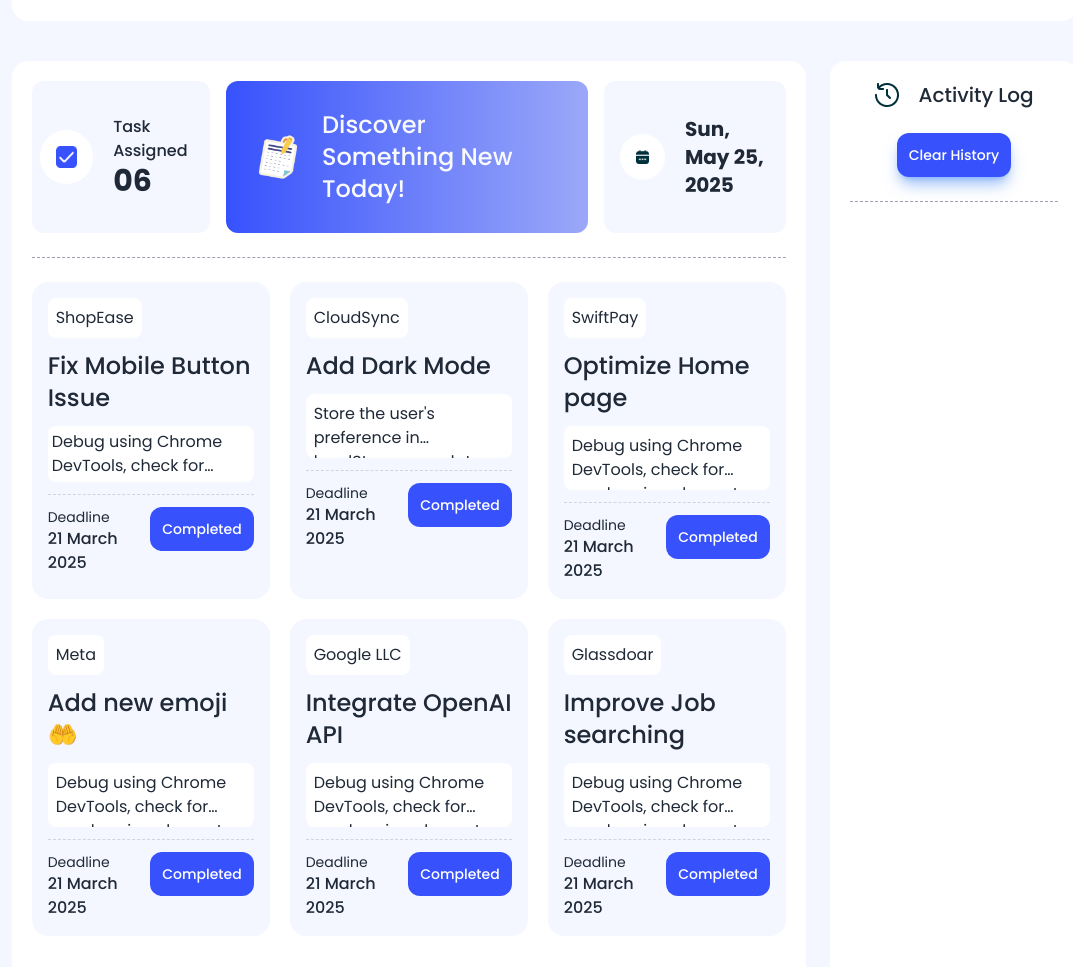
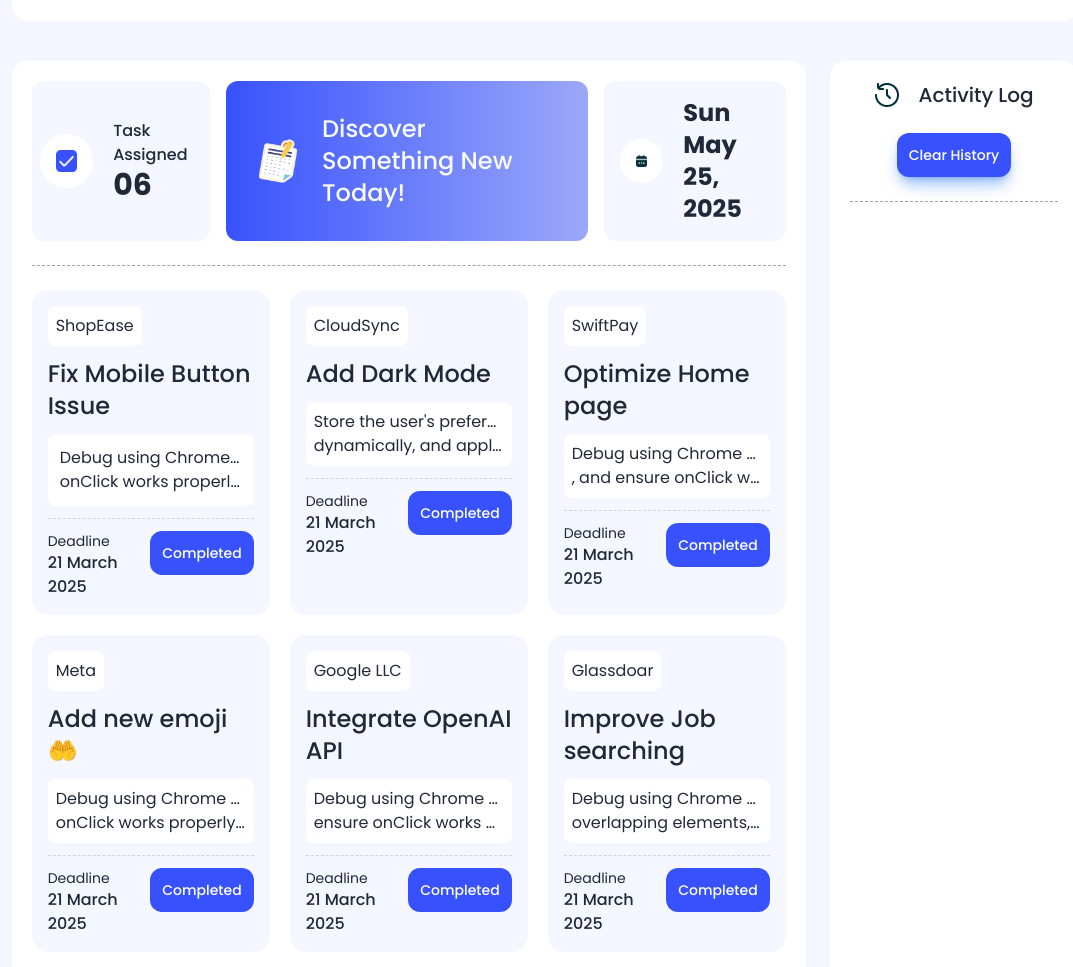
Before and after one commit to developernaeem10/Assignment---5, a plain HTML site: page index.html in a window 1280 px wide. Shown: the part 139-1106 px from the top of the page, without its empty margins (95-1168 px from the left). Drawn offline with nearby package versions, Linux system fonts and the light colour scheme.

Commit message:
After 84 days, I've done Assignment 5

```diff
--- a/index.html
+++ b/index.html
@@ -64,7 +64,9 @@
     <main>
       <section class="w-10/12 mx-auto pb-12">
         <div class="grid lg:grid-cols-12 grid-cols-2 gap-6">
-          <div class="grid lg:col-span-9 col-span-2 bg-[#ffffff] w-full p-5 rounded-2xl">
+          <div
+            class="grid lg:col-span-9 col-span-2 bg-[#ffffff] w-full p-5 rounded-2xl"
+          >
             <!-- 3 Cards -->
             <div class="lg:flex">
               <div
@@ -98,7 +100,7 @@
                 </div>
                 <div>
                   <h3 id="current-day" class="font-medium text-base hidden">Wed ,</h3>
-                  <p id="current-date" class="font-bold text-xl">
+                  <p id="current-date" class="font-bold text-2xl">
                     July 28 2025
                   </p>
                 </div>
@@ -116,10 +118,10 @@
                   Fix Mobile Button Issue
                 </h2>
                 <p
-                  class="text-base p-1 bg-[#ffffff] mb-3 rounded-lg line-clamp-2"
+                  class="text-base p-3 bg-[#ffffff] mb-3 rounded-lg overflow-hidden whitespace-nowrap truncate"
                 >
                   Debug using Chrome DevTools, check for overlapping elements,
-                  and ensure onClick works properly and ensure onClick works
+                  and ensure <br> onClick works properly and ensure onClick works
                   properly
                 </p>
                 <div class="border-b border-dashed border-gray-300"></div>
@@ -142,12 +144,14 @@
                 <div class="text-base p-2 bg-[#ffffff] mb-3 rounded-lg w-fit">
                   CloudSync
                 </div>
-                <h2 class="font-medium text-2xl mb-3 title-show">Add Dark Mode</h2>
+                <h2 class="font-medium text-2xl mb-3 title-show">
+                  Add Dark Mode
+                </h2>
                 <p
-                  class="text-base p-2 bg-[#ffffff] mb-3 rounded-lg line-clamp-2"
+                  class="text-base p-2 bg-[#ffffff] mb-3 rounded-lg overflow-hidden whitespace-nowrap truncate"
                 >
-                  Store the user's preference in localStorage, update CSS
-                  variables dynamically, and apply a smooth transition effect.
+                Store the user's preference in localStorage, update  CSS
+                variables <br> dynamically, and apply a smooth transition effect.
                 </p>
                 <div class="border-b border-dashed border-gray-300"></div>
                 <div class="flex justify-between mt-3">
@@ -169,11 +173,13 @@
                 <div class="text-base p-2 bg-[#ffffff] mb-3 rounded-lg w-fit">
                   SwiftPay
                 </div>
-                <h2 class="font-medium text-2xl mb-3 title-show">Optimize Home page</h2>
+                <h2 class="font-medium text-2xl mb-3 title-show">
+                  Optimize Home page
+                </h2>
                 <p
-                  class="text-base p-2 bg-[#ffffff] mb-3 rounded-lg line-clamp-2"
+                  class="text-base p-2 bg-[#ffffff] mb-3 rounded-lg overflow-hidden whitespace-nowrap truncate"
                 >
-                  Debug using Chrome DevTools, check for overlapping elements,
+                  Debug using Chrome DevTools, check for overlapping elements <br>,
                   and ensure onClick works properly and ensure onClick works
                   properly
                 </p>
@@ -197,12 +203,14 @@
                 <div class="text-base p-2 bg-[#ffffff] mb-3 rounded-lg w-fit">
                   Meta
                 </div>
-                <h2 class="font-medium text-2xl mb-3 title-show">Add new emoji 🤲</h2>
+                <h2 class="font-medium text-2xl mb-3 title-show">
+                  Add new emoji 🤲
+                </h2>
                 <p
-                  class="text-base p-2 bg-[#ffffff] mb-3 rounded-lg line-clamp-2"
+                  class="text-base p-2 bg-[#ffffff] mb-3 rounded-lg overflow-hidden whitespace-nowrap truncate"
                 >
                   Debug using Chrome DevTools, check for overlapping elements,
-                  and ensure onClick works properly and ensure onClick works
+                  and ensure <br>  onClick works properly and ensure onClick works
                   properly
                 </p>
                 <div class="border-b border-dashed border-gray-300"></div>
@@ -225,12 +233,14 @@
                 <div class="text-base p-2 bg-[#ffffff] mb-3 rounded-lg w-fit">
                   Google LLC
                 </div>
-                <h2 class="font-medium text-2xl mb-3 title-show">Integrate OpenAI API</h2>
+                <h2 class="font-medium text-2xl mb-3 title-show">
+                  Integrate OpenAI API
+                </h2>
                 <p
-                  class="text-base p-2 bg-[#ffffff] mb-3 rounded-lg line-clamp-2"
+                  class="text-base p-2 bg-[#ffffff] mb-3 rounded-lg overflow-hidden whitespace-nowrap truncate"
                 >
-                  Debug using Chrome DevTools, check for overlapping elements,
-                  and ensure onClick works properly and ensure onClick works
+                  Debug using Chrome DevTools, check  for overlapping elements,
+                  and <br> ensure onClick works properly and ensure onClick works
                   properly
                 </p>
                 <div class="border-b border-dashed border-gray-300"></div>
@@ -253,12 +263,14 @@
                 <div class="text-base p-2 bg-[#ffffff] mb-3 rounded-lg w-fit">
                   Glassdoar
                 </div>
-                <h2 class="font-medium text-2xl mb-3 title-show">Improve Job searching</h2>
+                <h2 class="font-medium text-2xl mb-3 title-show">
+                  Improve Job searching
+                </h2>
                 <p
-                  class="text-base p-2 bg-[#ffffff] mb-3 rounded-lg line-clamp-2"
+                  class="text-base p-2 bg-[#ffffff] mb-3 rounded-lg overflow-hidden whitespace-nowrap truncate"
                 >
-                  Debug using Chrome DevTools, check for overlapping elements,
-                  and ensure onClick works properly and ensure onClick works
+                  Debug using Chrome DevTools, check for <br> overlapping elements,
+                  and ensure onClick works properly   and ensure onClick works
                   properly
                 </p>
                 <div class="border-b border-dashed border-gray-300"></div>
@@ -290,7 +302,8 @@
                 <div
                   class="border-b border-dashed border-gray-400 mt-6 mb-6 w-full pb-6 text-center"
                 >
-                  <button id="clear-history"
+                  <button
+                    id="clear-history"
                     class="bg-[#3752FD] p-3 rounded-xl font-medium text-sm text-[#ffffff] hover:bg-blue-500 shadow-lg shadow-blue-500/50"
                   >
                     Clear History
--- a/script/main.js
+++ b/script/main.js
@@ -36,18 +36,21 @@
 // const month = crDate.getMonth() + 1;
 // const year = crDate.getFullYear();
 
+
 const options = {
   weekday: "short",
   year: "numeric",
   month: "short",
-  day: "numeric",
+  day: "numeric"
 };
 
-const formattedDateString = crDate.toLocaleDateString("en-CA", options);
+const formattedDateString = crDate
+  .toLocaleDateString("en-CA", options)
+  .replace(",", "");
 document.getElementById("current-date").innerText = formattedDateString;
 
 // Main
-let click = 0
+let click = 0;
 const allBtn = document.querySelectorAll(".all-btn");
 for (const btn of allBtn) {
   btn.addEventListener("click", function (event) {
@@ -56,7 +59,8 @@
     event.target.classList.remove("cursor-pointer");
     event.target.classList.add("cursor-not-allowed");
     event.target.classList.add("bg-gray-200");
-    const ttl = event.target.parentNode.parentNode.parentNode.children[1].innerText
+    const ttl =
+      event.target.parentNode.parentNode.parentNode.children[1].innerText;
 
     // btn.setAttribute("disabled", true);
     // btn.classList.remove("cursor-pointer");
@@ -79,16 +83,16 @@
       "p-2",
       "font-bold",
       "text-md",
-      "mb-3",
+      "mb-8",
       "bg-[#F4F7FF]",
       "rounded-xl"
     );
     p.textContent = `You have completed the task ${ttl} at ${crDate.toLocaleTimeString()}
     `;
     newDiv.appendChild(p);
-    click = click + 1
+    click = click + 1;
     if (click === 6) {
-      alert('hello')
+      alert("Congrates!!!  You have completed all the current task");
     }
 
     document
```
Also changed, not shown: blog.html (+5 -20 lines).
